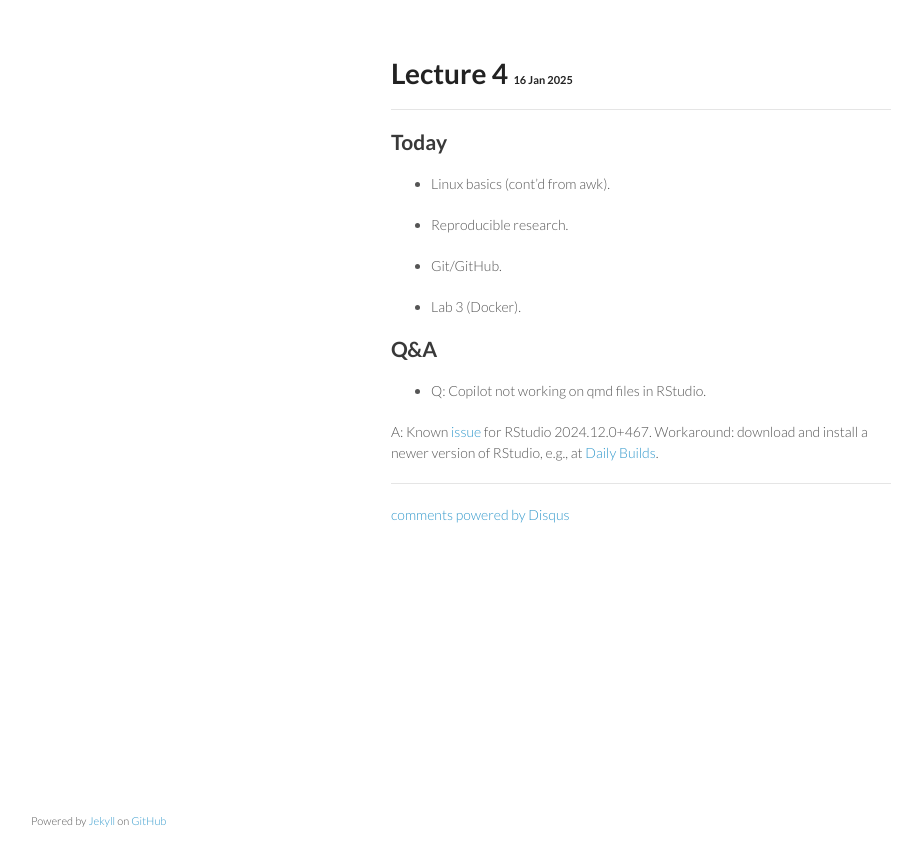
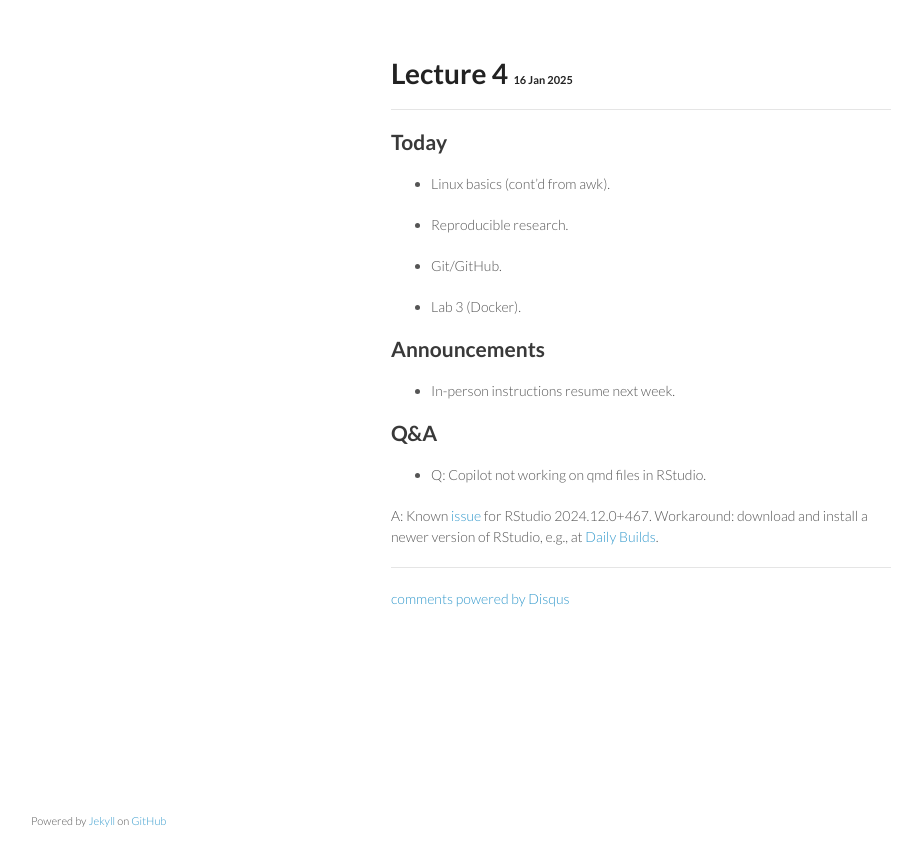
Before and after one commit to ucla-biostat-203b/2025winter, a Jekyll site: the page built from _posts/2025-01-16-lec1.md, in a window 1280 px wide. Shown: the top 866 px of the page, without its empty margins (179-1101 px from the left). Built offline with Jekyll 4.4.1, drawn with Linux system fonts in a browser that asks for light colours; comment, search, counter and statistics services are not loaded.

Commit message:
restore in-person instruction

```diff
--- a/_posts/2025-01-16-lec1.md
+++ b/_posts/2025-01-16-lec1.md
@@ -14,6 +14,10 @@ category: biostat203bwinter2025lec1
 
 * Lab 3 (Docker).
 
+## Announcements
+
+* In-person instructions resume next week.
+
 ## Q&A
 
 * Q: Copilot not working on qmd files in RStudio.
```
